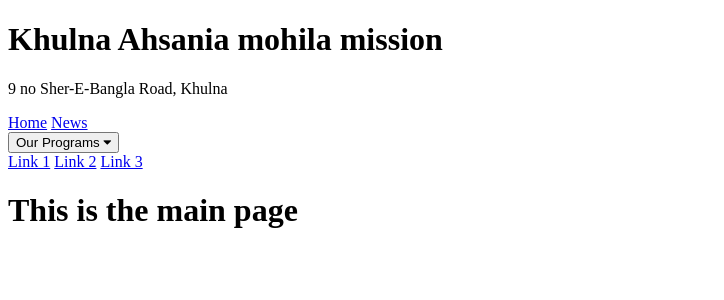
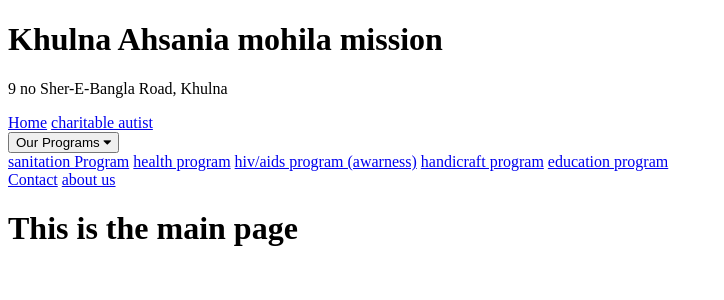
Before and after one commit to ahadnur/kamm, a Django app: page / in a window 1280 px wide. Shown: the top 300 px of the page, without its empty margins (0-724 px from the left). Run offline with Django 3.2, Linux system fonts and the light colour scheme.

Commit message:
base html shortened

```diff
--- a/templates/base.html
+++ b/templates/base.html
@@ -13,24 +13,8 @@
     </title>
 </head>
 <body>
-    <header class="header">
-        <h1>Khulna Ahsania mohila mission</h1>
-        <p>9 no Sher-E-Bangla Road, Khulna</p>
-    </header>
-    <div class="navbar">
-      <a href="#home">Home</a>
-      <a href="#news">News</a>
-      <div class="dropdown">
-      <button class="dropbtn" onclick="myFunction()">Our Programs
-        <i class="fa fa-caret-down"></i>
-      </button>
-      <div class="dropdown-content" id="myDropdown">
-        <a href="#">Link 1</a>
-        <a href="#">Link 2</a>
-        <a href="#">Link 3</a>
-      </div>
-      </div>
-    </div>
+    {% include 'pages/partials/_header.html' %}
+    {% include 'pages/partials/_nav.html' %}
     {% block content %}
     {% endblock %}
     <script src="{% static 'js/main.js' %}"></script>
--- /dev/null
+++ b/templates/pages/partials/_header.html
@@ -0,0 +1,6 @@
+{% load static %}
+
+<header class="header">
+    <h1>Khulna Ahsania mohila mission</h1>
+    <p>9 no Sher-E-Bangla Road, Khulna</p>
+</header>
--- /dev/null
+++ b/templates/pages/partials/_nav.html
@@ -0,0 +1,22 @@
+{% load static %}
+
+<div class="navbar">
+    <a href="{% url 'home' %}">Home</a>
+    <a href="{% url 'ch-autist' %}">charitable autist</a>
+    <div class="dropdown">
+    <button class="dropbtn" onclick="myFunction()">Our Programs
+      <i class="fa fa-caret-down"></i>
+    </button>
+    <div class="dropdown-content" id="myDropdown">
+      <a href="#">sanitation Program</a>
+      <a href="#">health program</a>
+      <a href="#">hiv/aids program (awarness)</a>
+      <a href="#">handicraft program</a>
+      <a href="#">education program</a>
+    </div>
+    </div>
+    <div class="right-section">
+      <a href="{% url 'contact' %}">Contact</a>
+      <a href="{% url 'about-us' %}">about us</a>
+    </div>
+  </div>
```
Also changed, not shown: 1 other file.
